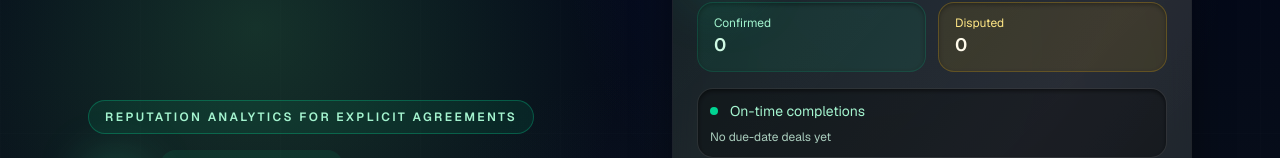
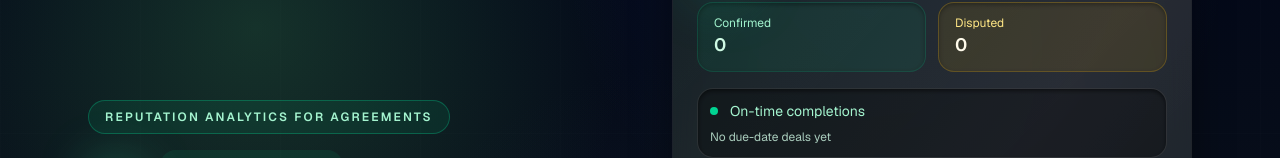
Before and after one commit to wanderwe/dreddi-mvp, a Next.js app: page / in a window 1280 px wide. Shown: the part 147-305 px from the top of the page. Built offline with nearby package versions, Linux system fonts and the light colour scheme; no server answers.

Commit message:
Shorten home eyebrow pill text

```diff
--- a/src/app/page.tsx
+++ b/src/app/page.tsx
@@ -352,7 +352,7 @@ export default function Home() {
       <div className="relative mx-auto flex min-h-screen w-full max-w-6xl flex-col gap-10 px-4 pb-12 pt-24 sm:px-6 md:gap-16 md:flex-row md:items-center md:py-14">
         <div className="flex-1 flex flex-col gap-6 md:gap-8">
           <div className="order-1 space-y-4">
-            <div className="inline-flex rounded-full border border-emerald-400/30 bg-emerald-500/10 px-4 py-2 text-xs font-semibold uppercase tracking-[0.2em] text-emerald-200">
+            <div className="inline-flex max-w-full whitespace-nowrap overflow-hidden text-ellipsis rounded-full border border-emerald-400/30 bg-emerald-500/10 px-4 py-2 text-[0.7rem] font-semibold uppercase tracking-[0.18em] text-emerald-200 sm:text-xs">
               {t("home.eyebrow")}
             </div>
             <div className="flex items-center gap-4">
--- a/src/messages/en.json
+++ b/src/messages/en.json
@@ -1,6 +1,6 @@
 {
   "home": {
-    "eyebrow": "Reputation analytics for explicit agreements",
+    "eyebrow": "Reputation analytics for agreements",
     "brand": {
       "name": "Dreddi",
       "suffix": "knows"
--- a/src/messages/uk.json
+++ b/src/messages/uk.json
@@ -1,6 +1,6 @@
 {
   "home": {
-    "eyebrow": "Репутаційна аналітика для зафіксованих домовленостей",
+    "eyebrow": "Репутаційна аналітика домовленостей",
     "brand": {
       "name": "Dreddi",
       "suffix": "knows"
```
